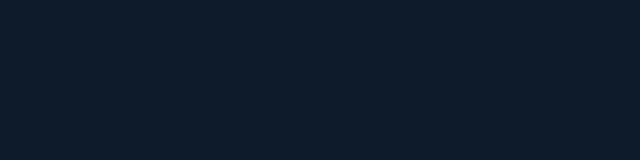
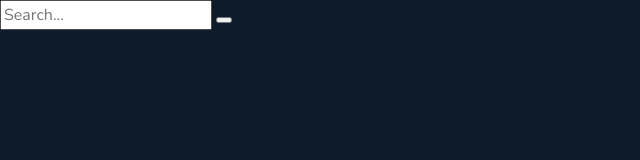
Before and after one commit to PandesalPanpan/weather-app, a website built with webpack: page src/template.html in a window 1280 px wide. Shown: the whole page, without its empty margins (0-640 px from the left). Built offline with nearby package versions, Linux system fonts and the light colour scheme.

Commit message:
Feat: Add form for search input

```diff
--- a/src/template.html
+++ b/src/template.html
@@ -1,5 +1,6 @@
 <!DOCTYPE html>
 <html lang="en-US">
+
 <head>
   <meta charset="utf-8">
   <title>Odin Weather App</title>
@@ -9,7 +10,17 @@
     href="https://fonts.googleapis.com/css2?family=Nunito:ital,wght@0,200..1000;1,200..1000&family=Roboto:ital,wght@0,100..900;1,100..900&display=swap"
     rel="stylesheet">
 </head>
+
 <body>
+  <div class="container">
+    <form novalidate>
+      <label for="search">
+        <input type="text" placeholder="Search..." name="search" id="search" class="search-input">
+      </label>
+      <button class="hide" type="submit"></button>
+    </form>
 
+  </div>
 </body>
+
 </html>
```
Lines whose indentation alone changed are shown as unchanged.
